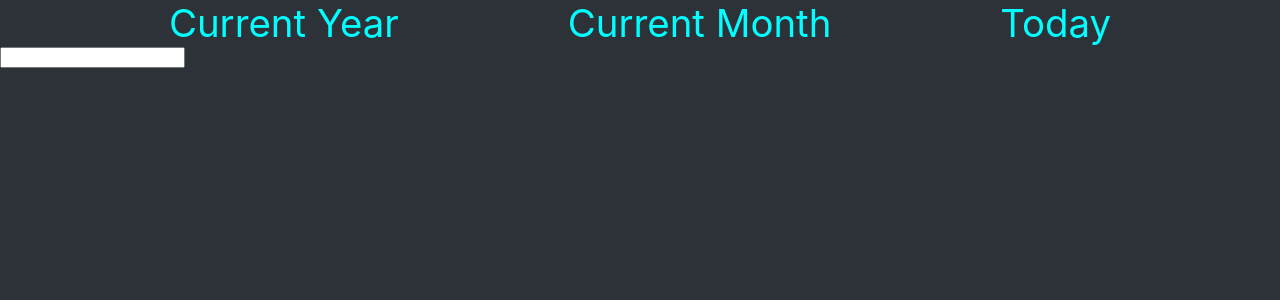
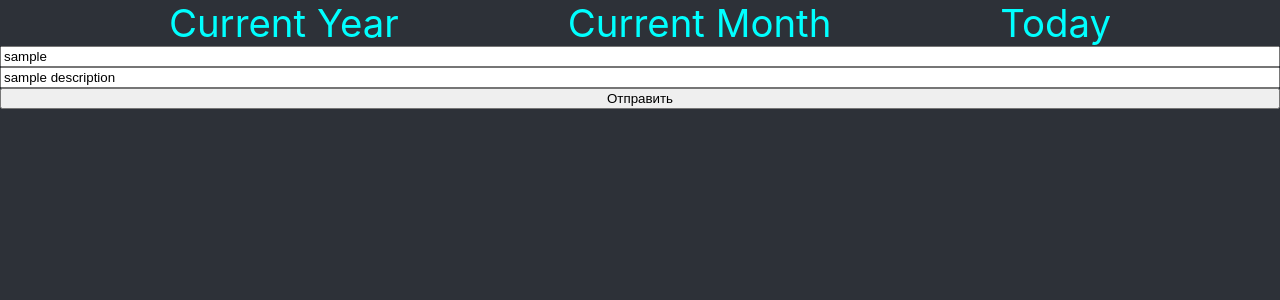
Before and after one commit to VadimTit/Calendar-app, a React (Create React App) app: page /year/1/month/1/day/1 in a window 1280 px wide. Shown: the top 300 px of the page. Built offline with nearby package versions, Linux system fonts and the light colour scheme.

Commit message:
adds Form

```diff
--- a/src/components/day/day.component.js
+++ b/src/components/day/day.component.js
@@ -6,9 +6,15 @@ import { Link } from 'react-router-dom';
 export default class DayComponent extends Component {
   render() {
     const date = this.props.date;
+    if (!date) {
+      return (<div className="day"> </div>)
+    }
     const isToday = date && (new Date().toDateString() === date.toDateString());
+
+
+
     return (
-      <Link to="" className="day">
+      <Link to={`/year/${date.getFullYear()}/month/${date.getMonth()}/day/${date.getDate()}`} className="day">
         <div className={classnames({ today: isToday })}>
           {date ? date.getDate() : null}
         </div>
--- /dev/null
+++ b/src/components/dayPage/dayPage.component.css
@@ -0,0 +1,4 @@
+.day-page > form {
+  display: flex;
+  flex-direction:  column;
+}
--- a/src/components/dayPage/dayPage.component.js
+++ b/src/components/dayPage/dayPage.component.js
@@ -1,12 +1,44 @@
 import React, { Component } from 'react'
+import './dayPage.component.css'
 
 export default class DayPageComponent extends Component {
+  state = {
+    title: 'sample',
+    description: 'sample description',
+  }
+
+  handleTitleChange = (event) => {
+    this.setState({ title: event.target.value });
+  }
+
+  handleDescriptionChange = (event) => {
+    this.setState({ description: event.target.value });
+  }
+  /**
+   *
+   * @param {import('react').SyntheticEvent} event
+   */
+  handleSubmit = (event) => {
+    event.preventDefault();
+    console.log(this.state);
+  }
+
   render() {
     return (
-      <div>
-        <input type="text">
-
-        </input>
+      <div className="day-page">
+        <form onSubmit={this.handleSubmit}>
+          <input type="text"
+            name="title"
+            value={this.state.title}
+            onChange={this.handleTitleChange}
+          />
+          <input type="text"
+            name="description"
+            value={this.state.description}
+            onChange={this.handleDescriptionChange}
+          />
+          <input type="submit" value="Отправить" />
+        </form>
       </div>
     )
   }
```
